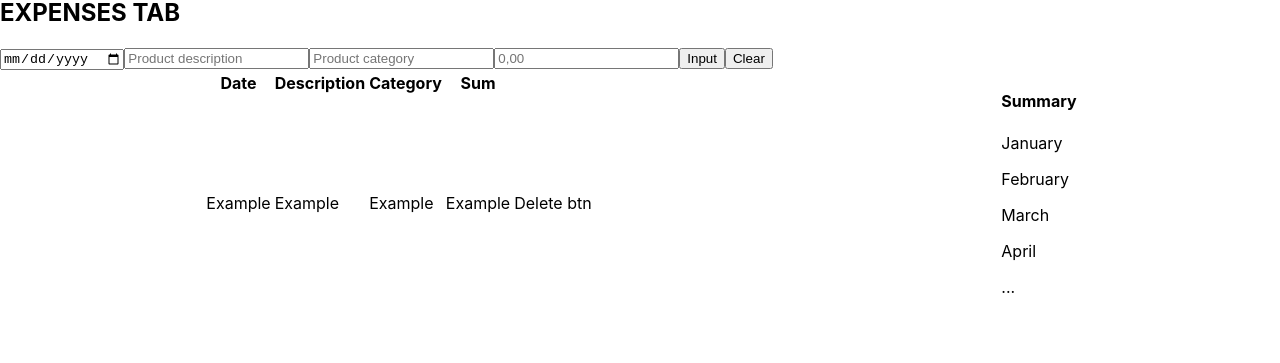
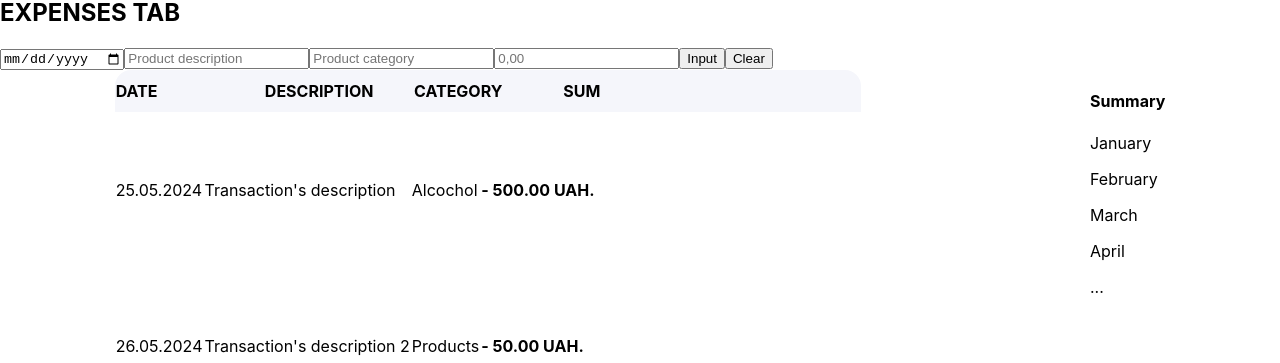
Before and after one commit to 831230/kapusta-architecture, a React (Create React App) app: page / in a window 1280 px wide. Both pictures are taken after typing "name@example.com", "Sample123" into the empty fields and a click on the button "LOG IN". Shown: the part 127-490 px from the top of the page. Built offline with nearby package versions, Linux system fonts and the light colour scheme.

Commit message:
tabble expenses and incomes

```diff
--- a/src/components/Expenses/Expenses.jsx
+++ b/src/components/Expenses/Expenses.jsx
@@ -9,7 +9,7 @@ import { getExpenseStats, setNewExpense, deleteExpense } from "../../redux/expen
 
 // COMPONENTS:
 import ExpensesIncomeForm from "../ExpensesIncomeForm/ExpensesIncomeForm";
-import ExpensesIncomeTable from "../ExpensesIncomeTable/ExpensesIncomeTable";
+import TableExpenses from "../Table/TableExpenses";
 import ExpensesIncomeSummary from "../ExpensesIncomeSummary/ExpensesIncomeSummary";
 
 const Expenses = () => {
@@ -26,7 +26,7 @@ const Expenses = () => {
       <h2>EXPENSES TAB</h2>
       <ExpensesIncomeForm callback={setNewExpense} actionType="expense"/>
       <div className="expenses-income">
-        <ExpensesIncomeTable callback={deleteExpense}/>
+        <TableExpenses callback={deleteExpense}/>
         <ExpensesIncomeSummary expensesMonthStats={expensesMonthStats}/>
       </div>
 
--- a/src/components/Income/Income.jsx
+++ b/src/components/Income/Income.jsx
@@ -12,7 +12,7 @@ import {
 } from "../../redux/incomes/operations";
 
 import ExpensesIncomeForm from "../ExpensesIncomeForm/ExpensesIncomeForm";
-import ExpensesIncomeTable from "../ExpensesIncomeTable/ExpensesIncomeTable";
+import TableIncome from "../Table/TableIncome";
 import ExpensesIncomeSummary from "../ExpensesIncomeSummary/ExpensesIncomeSummary";
 
 const Income = () => {
@@ -30,7 +30,7 @@ const Income = () => {
       <ExpensesIncomeForm callback={setNewIncome} actionType="income" />
 
       <div className="expenses-income">
-        <ExpensesIncomeTable callback={deleteIncome} />
+        <TableIncome callback={deleteIncome} />
         <ExpensesIncomeSummary incomesMonthStats={incomesMonthStats} />
       </div>
     </div>
@@ -38,3 +38,44 @@ const Income = () => {
 };
 
 export default Income;
+
+// import { useEffect } from "react";
+// import { useDispatch } from "react-redux";
+
+// // REDUX HOOKS:
+// import useIncomes from "../../hooks/useIncomes";
+
+// // REDUX ACTIONS:
+// import {
+//   getIncomeStats,
+//   setNewIncome,
+//   deleteIncome,
+// } from "../../redux/incomes/operations";
+
+// import ExpensesIncomeForm from "../ExpensesIncomeForm/ExpensesIncomeForm";
+// import ExpensesIncomeTable from "../ExpensesIncomeTable/ExpensesIncomeTable";
+// import ExpensesIncomeSummary from "../ExpensesIncomeSummary/ExpensesIncomeSummary";
+
+// const Income = () => {
+//   const { incomes, incomesMonthStats } = useIncomes();
+//   // console.log("Incomes: ", { incomes, incomesMonthStats });
+
+//   const dispatch = useDispatch();
+
+//   useEffect(() => {
+//     dispatch(getIncomeStats());
+//   }, [dispatch]);
+//   return (
+//     <div>
+//       <h2>INCOME TAB</h2>
+//       <ExpensesIncomeForm callback={setNewIncome} actionType="income" />
+
+//       <div className="expenses-income">
+//         <ExpensesIncomeTable callback={deleteIncome} />
+//         <ExpensesIncomeSummary incomesMonthStats={incomesMonthStats} />
+//       </div>
+//     </div>
+//   );
+// };
+
+// export default Income;
--- /dev/null
+++ b/src/components/Table/Table.styled.jsx
@@ -0,0 +1,57 @@
+import styled from 'styled-components';
+
+export const TransactionBox = styled.div`
+  overflow: hidden;
+  border-top-left-radius: 16px;
+  border-top-right-radius: 16px;
+  @media screen and (min-width: 1200px) {
+    width: 624px;
+  }
+  @media screen and (min-width: 1200px) {
+    width: 746px;
+    height: 400px;
+  }
+`;
+
+export const TableBox = styled.table`
+  width: 100%;
+  border: none;
+  border-spacing: 0;
+  border-collapse: collapse;
+  table-layout: fixed;
+  @media screen and (min-width: 1200px) {
+    width: 746px;
+    height: 400px;
+  }
+`;
+
+export const TableTitle = styled.tr``;
+
+export const TableTitleItem = styled.th`
+  width: calc(100% / 5);
+  height: 40px;
+  border-spacing: 0;
+  background-color: #f5f6fb;
+  text-transform: uppercase;
+  text-align: left;
+`;
+
+export const TableBodys = styled.tbody`
+  display: block;
+  overflow-y: auto;
+  width: 746px;
+  max-height: 400px;
+  ::-webkit-scrollbar {
+    width: 6px;
+    background-color: #f5f6fb;
+  }
+  ::-webkit-scrollbar-thumb {
+    border-radius: 2px;
+    background-color: #ff751d;
+  }
+`;
+
+export const SumCell = styled.td`
+  align-right: ${(props) => (props.isExpense ? '#E7192E' : '#407946')};
+  font-weight: 700;
+`;
--- /dev/null
+++ b/src/components/Table/TableExpenses.jsx
@@ -0,0 +1,108 @@
+import React, { useEffect } from "react";
+import { useDispatch } from "react-redux";
+import {
+  TransactionBox,
+  TableBox,
+  TableTitle,
+  TableTitleItem,
+  TableBodys,
+  SumCell,
+} from "./Table.styled";
+import useAuth from "../../hooks/useAuth";
+import useExpenses from "../../hooks/useExpenses";
+import useReports from "../../hooks/useReports";
+import {
+  setNewExpense,
+  deleteExpense,
+  getExpenseStats,
+} from "../../redux/expenses/operations";
+
+function formatNegativeNumber(num) {
+  return `- ${num
+    .toFixed(2)
+    .toString()
+    .replace(/\B(?=(\d{3})+(?!\d))/g, " ")} UAH.`;
+}
+
+function formatDate(dateString) {
+  var date = new Date(dateString);
+  var day = date.getDate();
+  var month = date.getMonth() + 1;
+  var year = date.getFullYear();
+  return `${day.toString().padStart(2, "0")}.${month
+    .toString()
+    .padStart(2, "0")}.${year}`;
+}
+
+export default function DenseTable() {
+  const { isLoggedIn, loadingUser } = useAuth();
+  const { expenses } = useExpenses();
+  const { loadingReports } = useReports();
+  const dispatch = useDispatch();
+
+  useEffect(() => {
+    if (isLoggedIn) {
+      dispatch(getExpenseStats());
+    }
+  }, [dispatch, isLoggedIn]);
+
+  const handleDelete = (id) => {
+    dispatch(deleteExpense(id))
+      .then(() => {})
+      .catch((error) => {});
+  };
+
+  const handleAdd = () => {
+    const newExpenseData = {
+      description: "New Expense",
+      amount: 100,
+      date: new Date(),
+      category: "Other",
+    };
+    dispatch(setNewExpense(newExpenseData));
+  };
+
+  return (
+    <TransactionBox>
+      <TableBox>
+        <thead>
+          <TableTitle>
+            <TableTitleItem>Date</TableTitleItem>
+            <TableTitleItem>Description</TableTitleItem>
+            <TableTitleItem>Category</TableTitleItem>
+            <TableTitleItem>Sum</TableTitleItem>
+            <TableTitleItem></TableTitleItem>
+          </TableTitle>
+        </thead>
+        <TableBodys>
+          {loadingUser || loadingReports ? (
+            <tr>
+              <td colSpan={5} align="center">
+                Loading...
+              </td>
+            </tr>
+          ) : (
+            expenses.map((expense) => (
+              <tr key={expense.id}>
+                <td>{formatDate(expense.date)}</td>
+                <td>{expense.description}</td>
+                <td>{expense.category}</td>
+                <SumCell>{formatNegativeNumber(expense.amount)}</SumCell>
+                <td align="center">
+                  <svg
+                    width="24"
+                    onClick={() => handleDelete(expense._id)}
+                    style={{ cursor: "pointer" }}
+                  >
+                    <use href="./images/svg/icons_function.svg#icon-Vector-4"></use>
+                  </svg>
+                </td>
+              </tr>
+            ))
+          )}
+        </TableBodys>
+      </TableBox>
+      <button onClick={handleAdd}>Add</button>
+    </TransactionBox>
+  );
+}
--- /dev/null
+++ b/src/components/Table/TableIncome.jsx
@@ -0,0 +1,93 @@
+import React, { useEffect } from 'react';
+import {
+    TransactionBox,
+    TableBox,
+    TableTitle,
+    TableTitleItem,
+    TableBodys,
+    SumCell
+  } from './Table.styled';
+import { useDispatch } from 'react-redux';
+import useAuth from '../../hooks/useAuth';
+import useIncomes from '../../hooks/useIncomes';
+import useReports from '../../hooks/useReports';
+import { setNewIncome, deleteIncome, getIncomeStats } from '../../redux/incomes/operations';
+
+
+function formatDate(dateString) {
+  const date = new Date(dateString);
+  const day = date.getDate();
+  const month = date.getMonth() + 1;
+  const year = date.getFullYear();
+  return `${day.toString().padStart(2, '0')}.${month.toString().padStart(2, '0')}.${year}`;
+}
+
+function formatPositiveNumber(num) {
+  return `${num.toFixed(2).toString().replace(/\B(?=(\d{3})+(?!\d))/g, ' ')} UAH.`;
+}
+
+export default function IncomeTable() {
+    const { isLoggedIn, loadingUser } = useAuth();
+    const { incomes, incomesLoading } = useIncomes();
+    const { loadingReports } = useReports();
+    const dispatch = useDispatch();
+
+
+
+    useEffect(() => {
+        if (isLoggedIn) {
+          dispatch(getIncomeStats());
+        }
+      }, [dispatch, isLoggedIn]);
+
+      const handleDelete = (id) => {
+        dispatch(deleteIncome({ transactionId: id }));
+      };
+
+      const handleAdd = () => {
+        const newIncomeData = {
+          description: 'New Income',
+          amount: 100,
+          date: new Date(),
+          category: 'Other'
+        };
+        dispatch(setNewIncome(newIncomeData));
+      };
+      return (
+        <TransactionBox>
+          <TableBox>
+            <thead>
+              <TableTitle>
+                <TableTitleItem>Date</TableTitleItem>
+                <TableTitleItem>Description</TableTitleItem>
+                <TableTitleItem>Category</TableTitleItem>
+                <TableTitleItem>Sum</TableTitleItem>
+                <TableTitleItem></TableTitleItem>
+              </TableTitle>
+            </thead>
+            <TableBodys>
+              {(loadingUser || incomesLoading || loadingReports) ? (
+                <tr>
+                  <td colSpan={5} align="center">Loading...</td>
+                </tr>
+              ) : (
+                incomes.map((income) => (
+                  <tr key={income.id}>
+                    <td>{formatDate(income.date)}</td>
+                    <td>{income.description}</td>
+                    <td>{income.category}</td>
+                    <SumCell>{formatPositiveNumber(income.amount)}</SumCell>
+                    <td align="center">
+                    <svg width="24" onClick={() => handleDelete(income._id)} style={{ cursor: 'pointer' }}>
+                    <use href="./images/svg/icons_function.svg#icon-Vector-4"></use>
+                  </svg>
+                    </td>
+                  </tr>
+                ))
+              )}
+            </TableBodys>
+              </TableBox>
+              <button onClick={handleAdd}>Add</button>
+        </TransactionBox>
+      );
+    }
```
Also changed, not shown: src/redux/expenses/expensesSlice.js (line endings or trailing spaces), src/redux/expenses/operations.js (line endings or trailing spaces), src/redux/expenses/selectors.js (line endings or trailing spaces).
